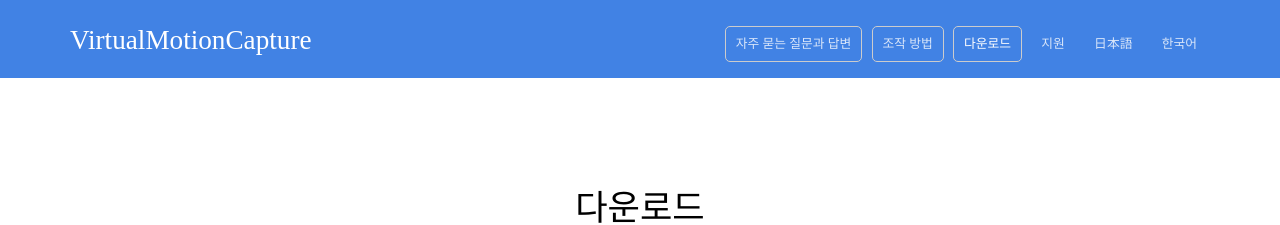
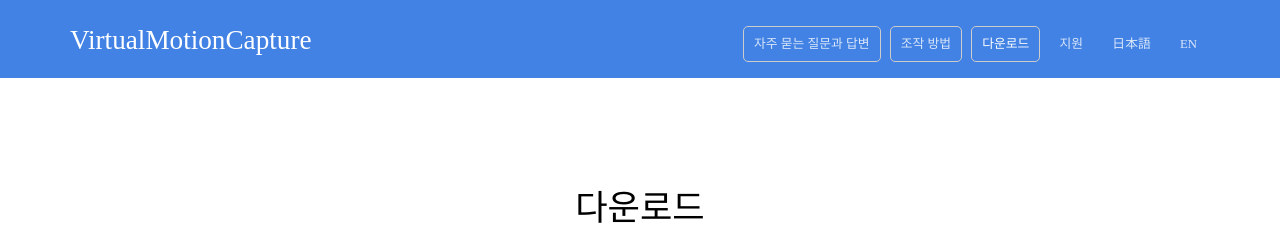
Before and after one commit to sh-akira/VirtualMotionCapture-ko, a Jekyll site: the page built from docs/download.html, in a window 1280 px wide. Shown: the top 225 px of the page. Built offline with Jekyll 4.4.1, drawn with Linux system fonts in a browser that asks for light colours; some web fonts are replaced.

Commit message:
Updated navigation link to the English site.

```diff
--- a/docs/_data/navigation.yml
+++ b/docs/_data/navigation.yml
@@ -18,7 +18,7 @@
   link: https://sh-akira.github.io/VirtualMotionCapture/
   new_window: false
   highlight: false
-- name: 한국어
-  link: https://sh-akira.github.io/VirtualMotionCapture-ko/
+- name: EN
+  link: https://sh-akira.github.io/VirtualMotionCapture-en/
   new_window: false
   highlight: false
```
